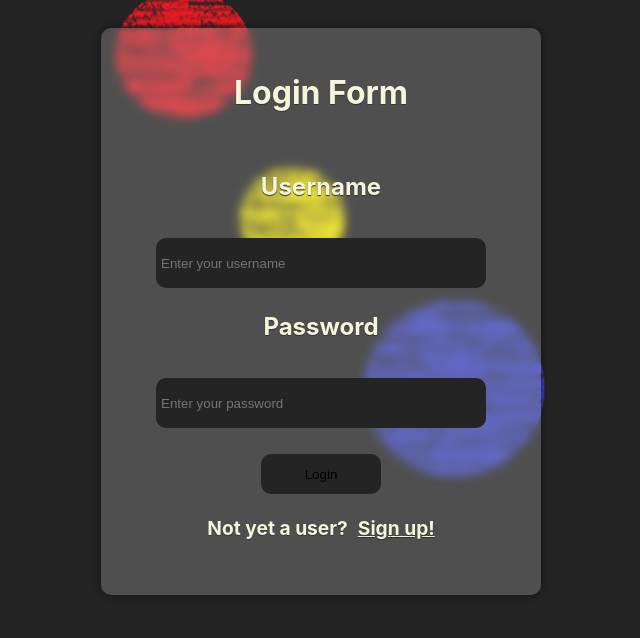
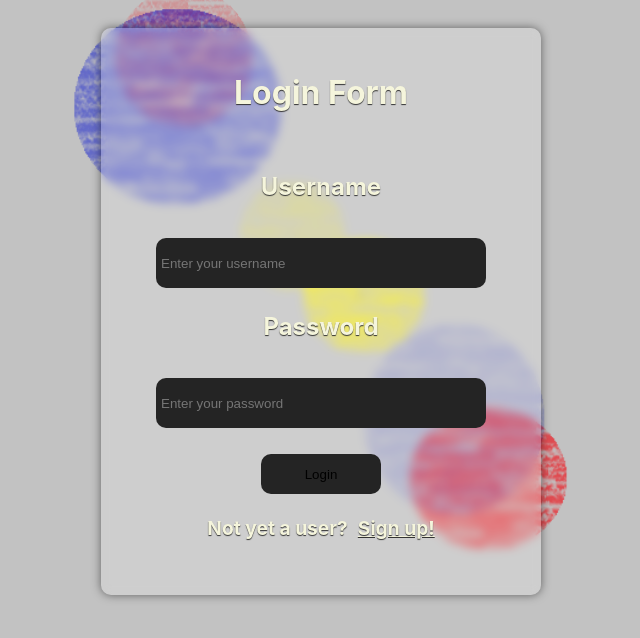
Before and after one commit to datcord/loginform, a React (Vite) app: page / in a window 1280 px wide. Shown: the top 638 px of the page, without its empty margins (319-959 px from the left). Built offline with nearby package versions, Linux system fonts and the light colour scheme.

Commit message:
Enhance background animation and transition effects in CSS

```diff
--- a/src/index.css
+++ b/src/index.css
@@ -11,19 +11,31 @@
   text-rendering: optimizeLegibility;
   -webkit-font-smoothing: antialiased;
   -moz-osx-font-smoothing: grayscale;
-  background-image: url("./assets/back.png");
-  background-size: cover;
-  background-repeat: no-repeat;
-  background-position: center;
+  animation: background 10s infinite;
+  transition: all 0.5s ease-in-out;
 }
 @keyframes background {
-  0% {
-    background: rgba(0, 0, 0);
+  0%,
+  25% {
+    background: #242424;
+    background-image: url("./assets/back.png");
+    background-size: cover;
+    background-repeat: no-repeat;
+    background-position: center;
   }
   50% {
-    background: rgba(255, 255, 255, 0.5);
+    background: rgba(255, 255, 255, 0.4);
+    background-image: url("./assets/backrev.png");
+    background-size: cover;
+    background-repeat: no-repeat;
+    background-position: center;
   }
+  75%,
   100% {
-    background: rgba(0, 0, 0);
+    background: #242424;
+    background-image: url("./assets/back.png");
+    background-size: cover;
+    background-repeat: no-repeat;
+    background-position: center;
   }
 }
```
Also changed, not shown: src/assets/backrev.png (added).
